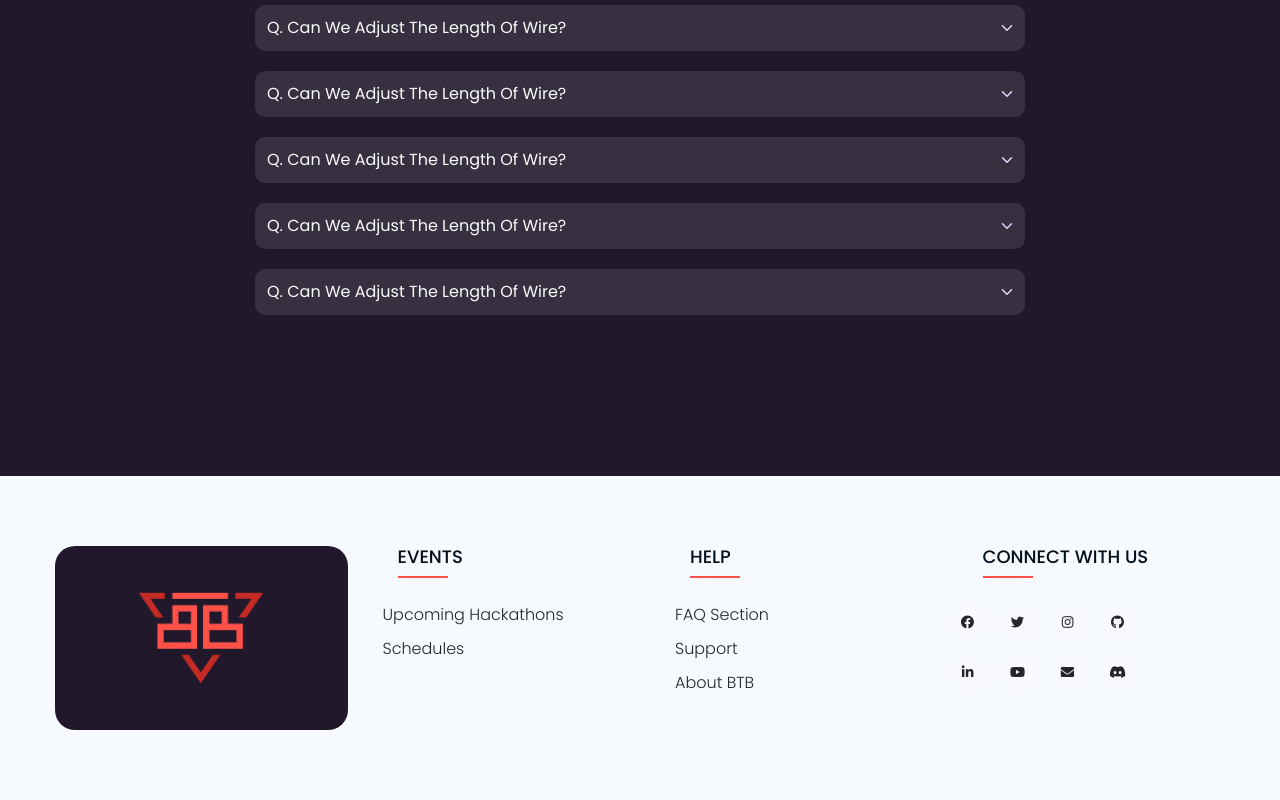
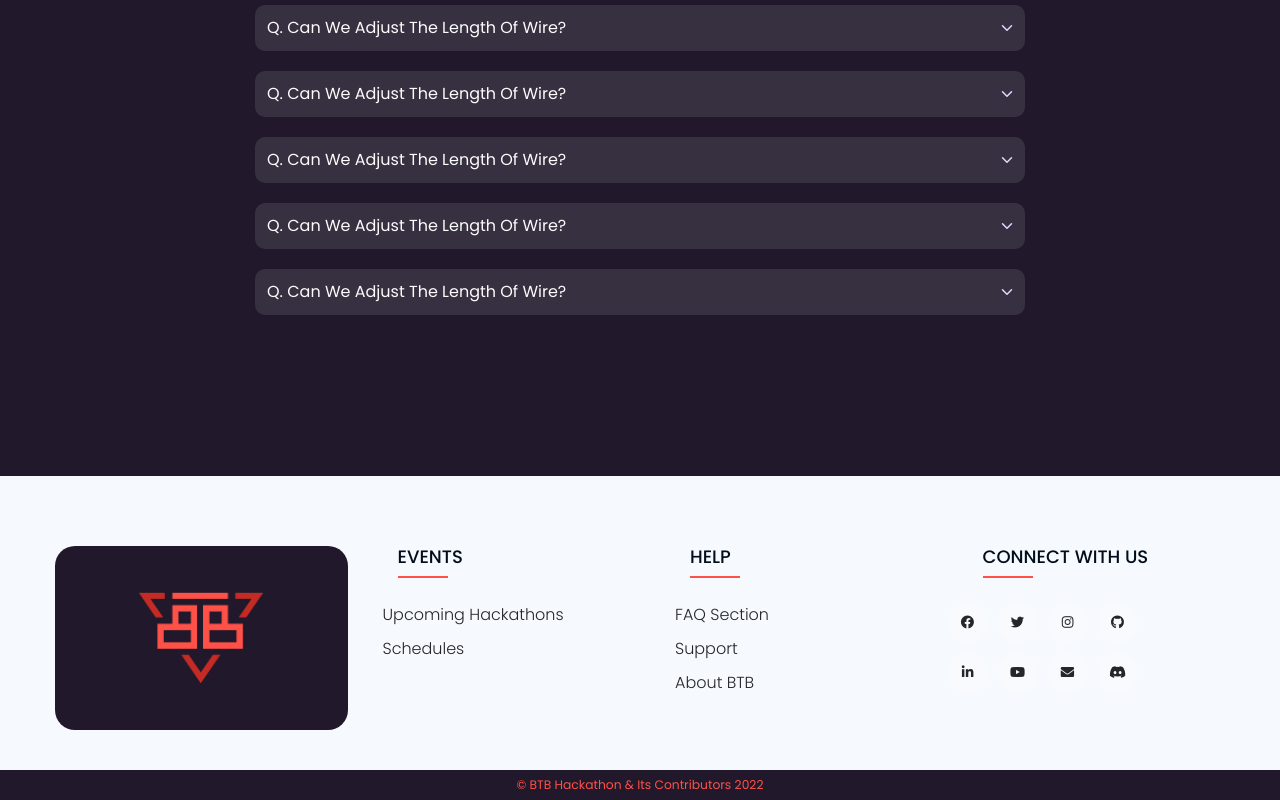
Before and after one commit to kuldp18/btb2022-website, a React (Create React App) app: page / in a window 1280 px wide. Shown: the part 4125-4925 px from the top of the page. Built offline with nearby package versions, Linux system fonts and the light colour scheme; a web font is replaced by a local one.

Commit message:
minor change:added copyright in footer

```diff
--- a/src/Components/Footer/Footer.js
+++ b/src/Components/Footer/Footer.js
@@ -79,6 +79,11 @@ export const Footer = () => {
           </div>
         </div>
       </div>
+      <div className="copyright-text">
+        <p>
+          &#169; BTB Hackathon & its Contributors {new Date().getFullYear()}
+        </p>
+      </div>
     </footer>
   );
 };
--- a/src/Styles/Footer.css
+++ b/src/Styles/Footer.css
@@ -22,6 +22,7 @@ ul {
 .footer {
   background-color: #f6f9fd;
   padding: 70px 0;
+  position: relative;
 }
 .footer-col {
   width: 25%;
@@ -81,6 +82,23 @@ ul {
   color: #fff;
   background-color: #ff5148;
 }
+.copyright-text {
+  position: absolute;
+  display: flex;
+  justify-content: center;
+  align-items: center;
+  background-color: #21192b;
+  color: #ff5148;
+  bottom: 0;
+  left: 0;
+  right: 0;
+  width: 100%;
+  height: 30px;
+  font-size: 1.23rem;
+}
+.copyright-text p {
+  margin-bottom: 0;
+}
 
 /*responsive*/
 @media (max-width: 767px) {
```
